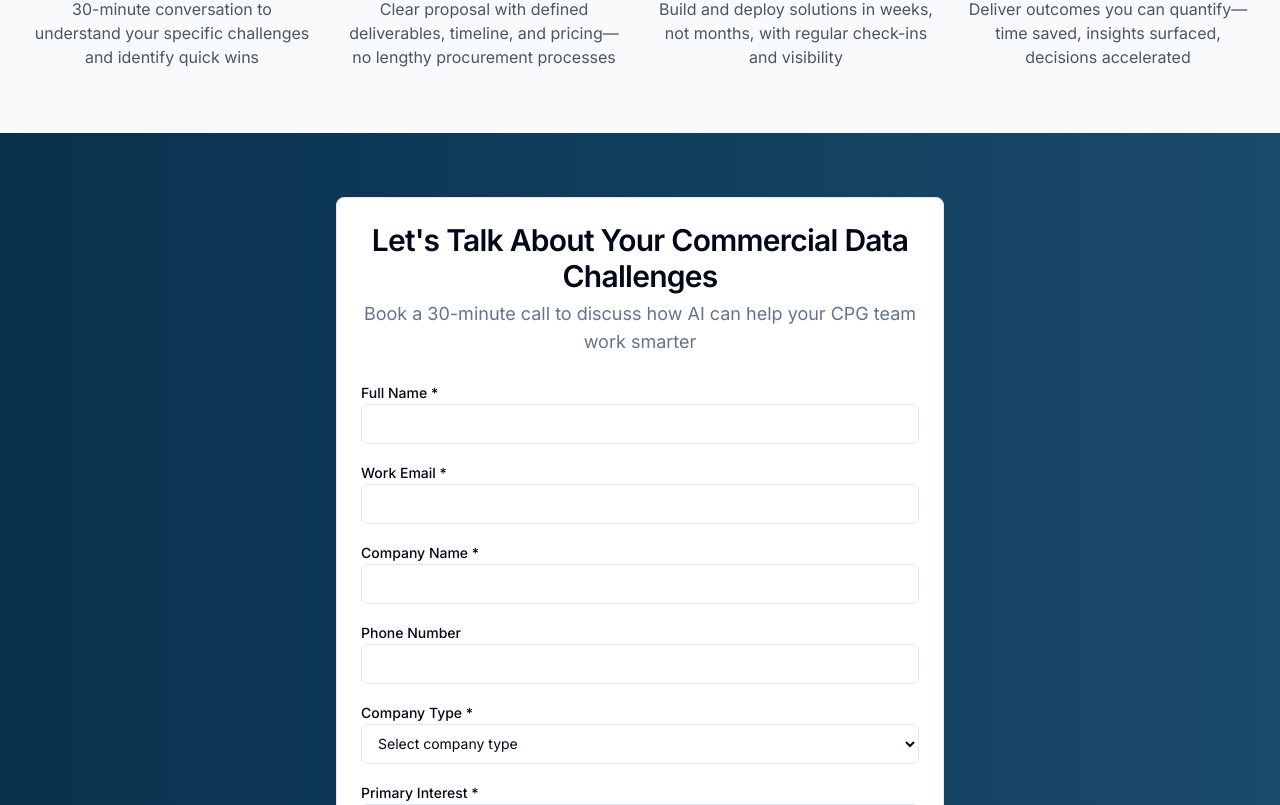
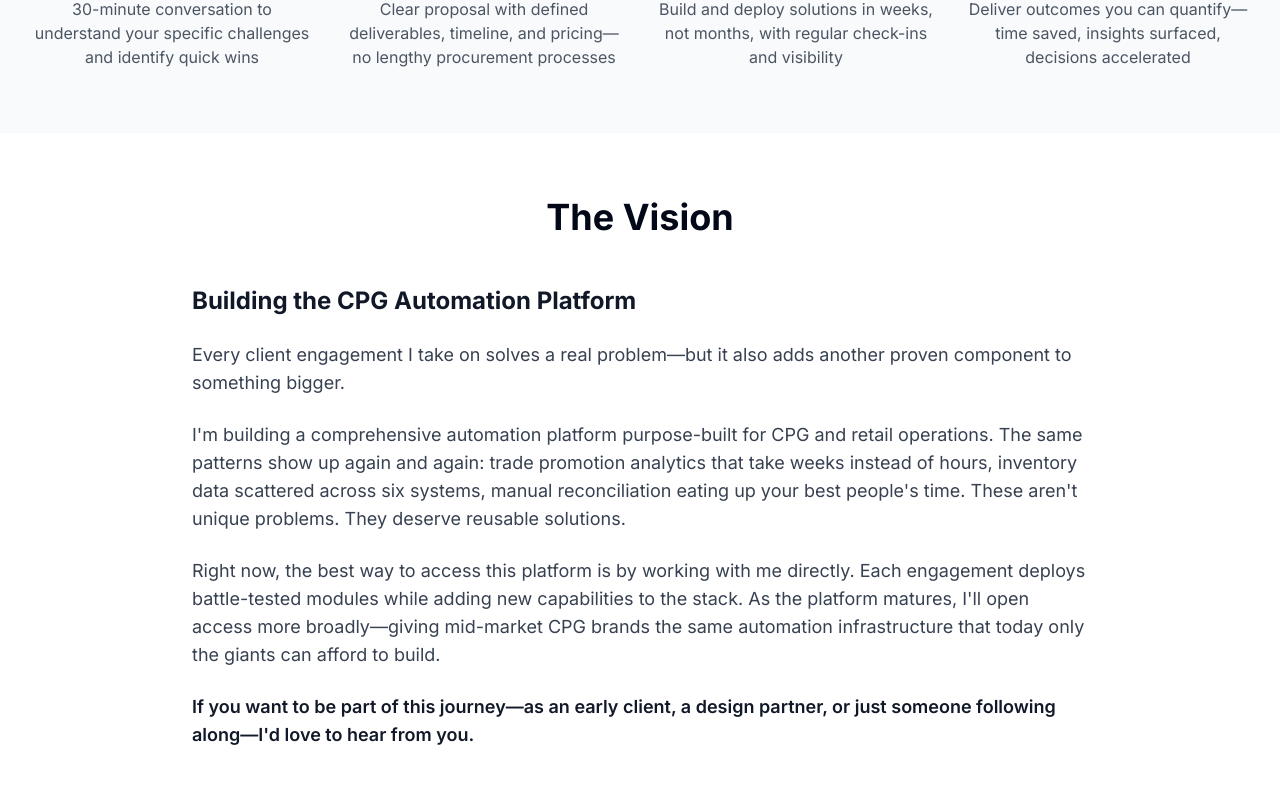
Before and after one commit to contrada-analytics/contrada-analytics-websites, a Next.js app: page / in a window 1280 px wide. Shown: the part 5475-6280 px from the top of the page. Built offline with nearby package versions, Linux system fonts and the light colour scheme; no server answers.

Commit message:
feat: add Vision section to home page
- Import and render Vision component on the home page
- Position Vision section between Process and ContactForm
- Enhances page content with company vision statement

```diff
--- a/src/app/page.tsx
+++ b/src/app/page.tsx
@@ -6,6 +6,7 @@ import { Problem } from "@/components/Problem"
 import { Services } from "@/components/Services"
 import { About } from "@/components/About"
 import { Process } from "@/components/Process"
+import { Vision } from "@/components/Vision"
 import { ContactForm } from "@/components/ContactForm"
 import { Footer } from "@/components/Footer"
 import { StructuredData } from "@/components/StructuredData"
@@ -23,6 +24,7 @@ export default function Home() {
       <Services />
       <About />
       <Process />
+      <Vision />
       <ContactForm />
       <Footer />
     </main>
--- /dev/null
+++ b/src/components/Vision.tsx
@@ -0,0 +1,31 @@
+export function Vision() {
+  return (
+    <section id="vision" className="py-16 bg-white">
+      <div className="max-w-7xl mx-auto px-4 sm:px-6 lg:px-8">
+        <h2 className="text-4xl font-bold text-center mb-12">The Vision</h2>
+
+        <div className="max-w-4xl mx-auto space-y-6 text-lg text-gray-700">
+          <h3 className="text-2xl font-bold text-gray-900">
+            Building the CPG Automation Platform
+          </h3>
+
+          <p>
+            Every client engagement I take on solves a real problem—but it also adds another proven component to something bigger.
+          </p>
+
+          <p>
+            I'm building a comprehensive automation platform purpose-built for CPG and retail operations. The same patterns show up again and again: trade promotion analytics that take weeks instead of hours, inventory data scattered across six systems, manual reconciliation eating up your best people's time. These aren't unique problems. They deserve reusable solutions.
+          </p>
+
+          <p>
+            Right now, the best way to access this platform is by working with me directly. Each engagement deploys battle-tested modules while adding new capabilities to the stack. As the platform matures, I'll open access more broadly—giving mid-market CPG brands the same automation infrastructure that today only the giants can afford to build.
+          </p>
+
+          <p className="font-semibold text-gray-900">
+            If you want to be part of this journey—as an early client, a design partner, or just someone following along—I'd love to hear from you.
+          </p>
+        </div>
+      </div>
+    </section>
+  )
+}
```
